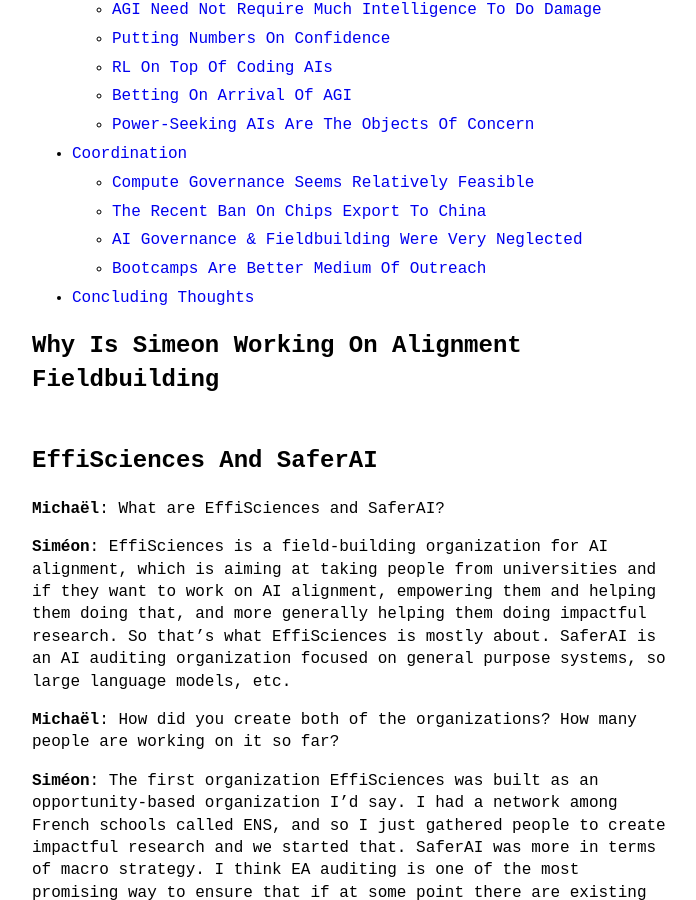
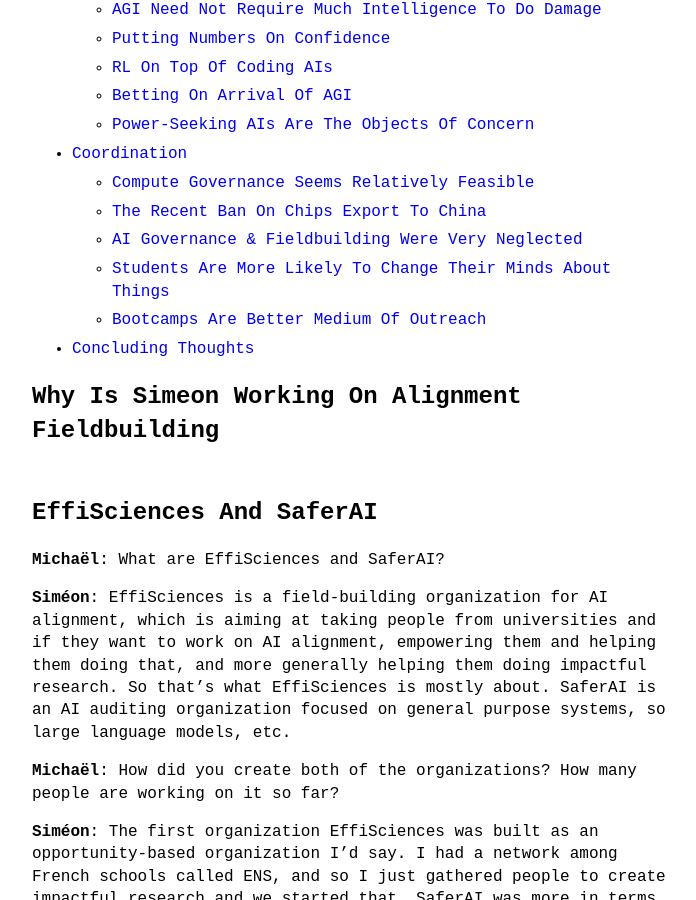
Before and after one commit to theinsideview/theinsideview.github.io, a Jekyll site: the page built from _posts/2023-04-29-simeon.md, in a window 1280 px wide and 900 px high, scrolled down 1616 px. Shown: the whole window, without its empty margins (288-984 px from the left). Built offline with Jekyll 4.4.1, drawn with Linux system fonts in a browser that asks for light colours.

Commit message:
Update 2023-04-29-simeon.md

```diff
--- a/_posts/2023-04-29-simeon.md
+++ b/_posts/2023-04-29-simeon.md
@@ -39,6 +39,7 @@
     * [Compute Governance Seems Relatively Feasible](#compute-governance-seems-relatively-feasible)
     * [The Recent Ban On Chips Export To China](#the-recent-ban-on-chips-export-to-china)
     * [AI Governance & Fieldbuilding Were Very Neglected](#ai-governance--fieldbuilding-were-very-neglected)
+    * [Students Are More Likely To Change Their Minds About Things](#students-are-more-likely-to-change-their-minds-about-things)
     * [Bootcamps Are Better Medium Of Outreach](#bootcamps-are-better-medium-of-outreach)
 * [Concluding Thoughts](#concluding-thoughts)
 
```
